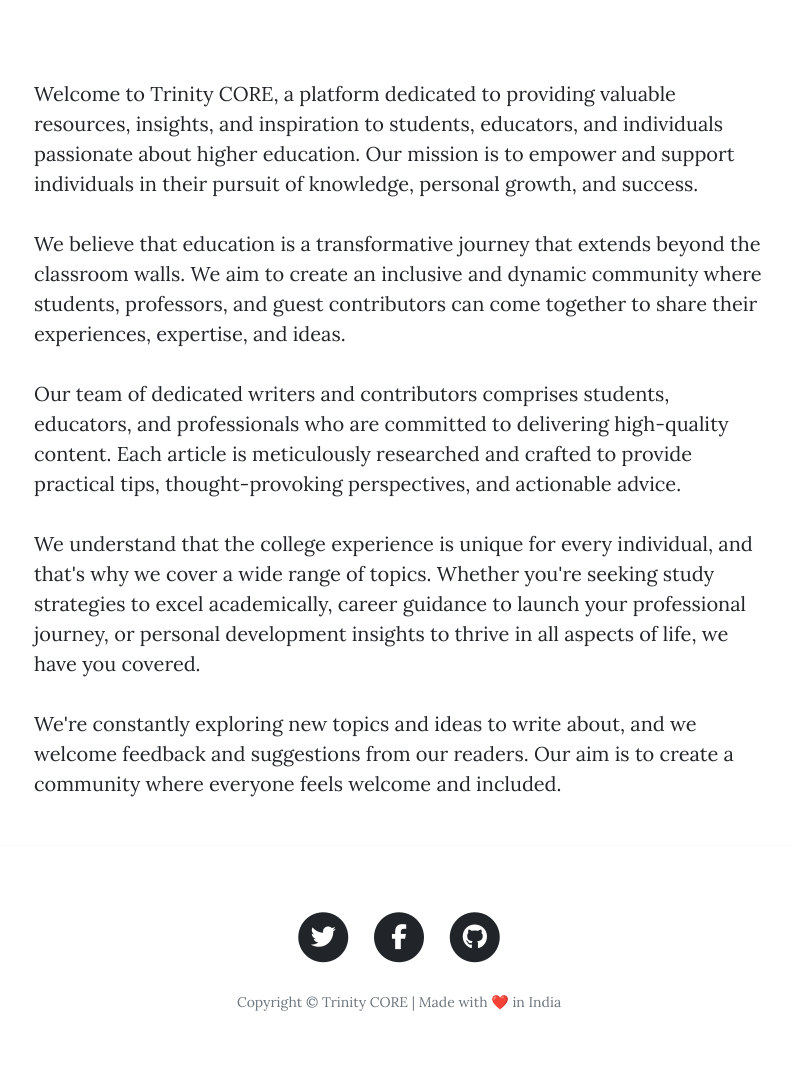
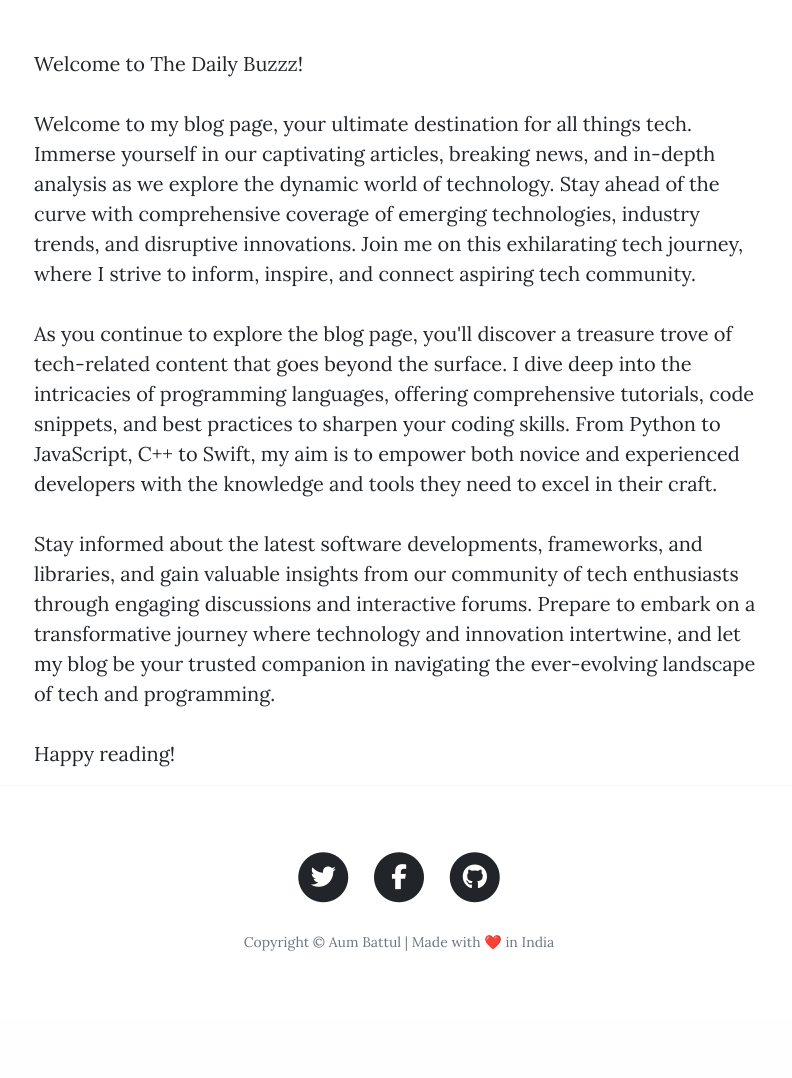
Before and after one commit to aum99/the-daily-buzzz, a Flask app: page /about in a window 1280 px wide. Shown: the part 505-1583 px from the top of the page, without its empty margins (241-1033 px from the left). After the commit the page ends 1456 px from the top, so only its background shows below. Run offline with Flask 2, Linux system fonts and the light colour scheme; some libraries are stand-ins or nearby versions.

Commit message:
reconfigure blogpage

```diff
--- a/app.py
+++ b/app.py
@@ -220,6 +220,10 @@ def delete_post(post_id):
     db.session.commit()
     return redirect(url_for('get_all_posts'))
 
+@app.errorhandler(404)
+def not_found(e):
+    return render_template('404.html')
+
 # db.create_all()
 
 if __name__ == "__main__":
--- a/templates/about.html
+++ b/templates/about.html
@@ -1,7 +1,8 @@
 {% include "header.html" %}
 
 <!-- Page Header -->
-  <header class="masthead" style="background-image:url('https://www.kjei.edu.in/tcoer/images/slide6.jpg');">
+<header class="masthead"
+        style="background-image:url('https://images.unsplash.com/photo-1543616991-75a2c125ff5b?ixlib=rb-4.0.3&ixid=M3wxMjA3fDB8MHxwaG90by1wYWdlfHx8fGVufDB8fHx8fA%3D%3D&auto=format&fit=crop&w=1740&q=80');">
     <div class="overlay"></div>
     <div class="container">
         <div class="row">
@@ -18,11 +19,36 @@
 <div class="container">
     <div class="row">
         <div class="col-lg-8 col-md-10 mx-auto">
-        <p>Welcome to Trinity CORE, a platform dedicated to providing valuable resources, insights, and inspiration to students, educators, and individuals passionate about higher education. Our mission is to empower and support individuals in their pursuit of knowledge, personal growth, and success.</p>
-<p>We believe that education is a transformative journey that extends beyond the classroom walls. We aim to create an inclusive and dynamic community where students, professors, and guest contributors can come together to share their experiences, expertise, and ideas.</p>
-        <p>Our team of dedicated writers and contributors comprises students, educators, and professionals who are committed to delivering high-quality content. Each article is meticulously researched and crafted to provide practical tips, thought-provoking perspectives, and actionable advice.</p>
-        <p>We understand that the college experience is unique for every individual, and that's why we cover a wide range of topics. Whether you're seeking study strategies to excel academically, career guidance to launch your professional journey, or personal development insights to thrive in all aspects of life, we have you covered.</p>
-        <p>We're constantly exploring new topics and ideas to write about, and we welcome feedback and suggestions from our readers. Our aim is to create a community where everyone feels welcome and included.</p>
+            Welcome to The Daily Buzzz!
+
+
+            <p>Welcome to my blog page, your ultimate destination for all things tech.
+                Immerse yourself in our captivating articles, breaking news, and in-depth analysis as we explore the
+                dynamic
+                world of technology.
+                Stay ahead of the curve with comprehensive coverage of emerging technologies, industry trends, and
+                disruptive innovations.
+                Join me on this exhilarating tech journey, where I strive to inform, inspire, and connect aspiring tech
+                community.</p>
+
+            <p>As you continue to explore the blog page, you'll discover a treasure trove of tech-related content that
+                goes beyond
+                the surface. I dive deep into the intricacies of programming languages, offering comprehensive
+                tutorials, code
+                snippets, and best practices to sharpen your coding skills. From Python to JavaScript, C++ to Swift, my
+                aim is to
+                empower both novice and experienced developers with the knowledge and tools they need to excel in their
+                craft.</p>
+            <p> Stay
+                informed about the latest software developments, frameworks, and libraries, and gain valuable insights
+                from our
+                community of tech enthusiasts through engaging discussions and interactive forums. Prepare to embark on
+                a transformative
+                journey where technology and innovation intertwine, and let my blog be your trusted companion in
+                navigating the
+                ever-evolving landscape of tech and programming.</p>
+            Happy reading!
+
         </div>
     </div>
 </div>
--- a/templates/contact.html
+++ b/templates/contact.html
@@ -1,7 +1,7 @@
 {% include "header.html" %}
 {% import "bootstrap/wtf.html" as wtf %}
 <!-- Page Header -->
-  <header class="masthead" style="background-image: url('{{ url_for('static', filename='img/contact-bg.jpg')}}')">
+<header class="masthead" style="background-image: url('https://images.unsplash.com/photo-1534536281715-e28d76689b4d?ixlib=rb-4.0.3&ixid=M3wxMjA3fDB8MHxwaG90by1wYWdlfHx8fGVufDB8fHx8fA%3D%3D&auto=format&fit=crop&w=1770&q=80')">
     <div class="overlay"></div>
     <div class="container">
         <div class="row">
@@ -24,7 +24,8 @@
 <div class="container">
     <div class="row">
         <div class="col-lg-8 col-md-10 mx-auto">
-        <p>Want to get in touch? Fill out the form below to send me a message and we will get back to you as soon as possible!</p>
+            <p>Want to get in touch? Fill out the form below to send me a message and we will get back to you as soon as
+                possible!</p>
             <form name="sentMessage" id="contactForm" action="{{ url_for('contact') }}" method="post" novalidate>
                 {{ form.hidden_tag() }}
                 {{ wtf.quick_form(form, novalidate=True, button_map={"submit": "primary"}) }}
--- a/templates/footer.html
+++ b/templates/footer.html
@@ -29,7 +29,7 @@
                         </a>
                     </li>
                 </ul>
-          <p class="copyright text-muted">Copyright &copy; Trinity CORE | Made with ❤️ in India</p>
+                <p class="copyright text-muted">Copyright &copy; Aum Battul | Made with ❤️ in India</p>
             </div>
         </div>
     </div>
--- a/templates/header.html
+++ b/templates/header.html
@@ -23,7 +23,7 @@
   <!-- Custom styles for this template -->
   <link rel="stylesheet" href="{{ url_for('static', filename='css/clean-blog.min.css') }}">
   <script src="https://kit.fontawesome.com/ed3d1a6954.js" crossorigin="anonymous"></script>
-
+  <link rel="shortcut icon" href="{{ url_for('static', filename='img/favicon.ico') }}">
 </head>
 
 <body>
@@ -31,7 +31,7 @@
   <!-- Navigation -->
   <nav class="navbar navbar-expand-lg navbar-light fixed-top" id="mainNav">
     <div class="container" style="">
-      <a class="navbar-brand" href="{{url_for('get_all_posts')}}" style="display:flex;align-items:center; justify-content:center;"><span style="background-image: url('{{ url_for('static', filename='img/logo.png')}}'); height:100px;width:100px;display:flex;background-size: contain;"></span> Trinity CORE</a>
+      <a class="navbar-brand" href="{{url_for('get_all_posts')}}" style="display:flex;align-items:center; justify-content:center;"> <i class="fa-regular fa-heart" style="margin-right:5px"></i>The Daily Buzzz</a>
       <button class="navbar-toggler navbar-toggler-right" type="button" data-toggle="collapse" data-target="#navbarResponsive" aria-controls="navbarResponsive" aria-expanded="false" aria-label="Toggle navigation">
         Menu
         <i class="fas fa-bars"></i>
--- a/templates/login.html
+++ b/templates/login.html
@@ -4,7 +4,8 @@
 {% block content %}
 {% include "header.html" %}
 <!-- Page Header -->
-  <header class="masthead" style="background-image: url('https://images.unsplash.com/photo-1515378960530-7c0da6231fb1?ixlib=rb-4.0.3&ixid=MnwxMjA3fDB8MHxwaG90by1wYWdlfHx8fGVufDB8fHx8&auto=format&fit=crop&w=2070&q=80')">
+<header class="masthead"
+        style="background-image: url('https://images.unsplash.com/photo-1515378960530-7c0da6231fb1?ixlib=rb-4.0.3&ixid=MnwxMjA3fDB8MHxwaG90by1wYWdlfHx8fGVufDB8fHx8&auto=format&fit=crop&w=2070&q=80')">
     <div class="overlay"></div>
     <div class="container">
         <div class="row">
@@ -23,7 +24,7 @@
     <div class="row">
 
         <div class="col-lg-8 col-md-10 mx-auto content">
-          <form method="post"  action="{{ url_for('login')}}">
+            <form method="post" action="{{ url_for('login')}}">
                 {% for message in get_flashed_messages() %}
                 <div class="alert alert-danger" role="alert">
                     {{ message }}
--- a/templates/register.html
+++ b/templates/register.html
@@ -5,7 +5,8 @@
 {% include "header.html" %}
 
 <!-- Page Header -->
-  <header class="masthead" style="background-image: url('https://images.unsplash.com/photo-1595126731003-755959b6baf8?ixlib=rb-4.0.3&ixid=MnwxMjA3fDB8MHxwaG90by1wYWdlfHx8fGVufDB8fHx8&auto=format&fit=crop&w=2070&q=80')">
+<header class="masthead"
+        style="background-image: url('https://images.unsplash.com/photo-1595126731003-755959b6baf8?ixlib=rb-4.0.3&ixid=MnwxMjA3fDB8MHxwaG90by1wYWdlfHx8fGVufDB8fHx8&auto=format&fit=crop&w=2070&q=80')">
     <div class="overlay"></div>
     <div class="container">
         <div class="row">
```
Also changed, not shown: templates/404.html (added, +19 -0 lines), templates/index.html (+8 -6 lines), static/img/favicon.ico (added), templates/make-post.html (indentation only). Lines whose indentation alone changed are shown as unchanged.
